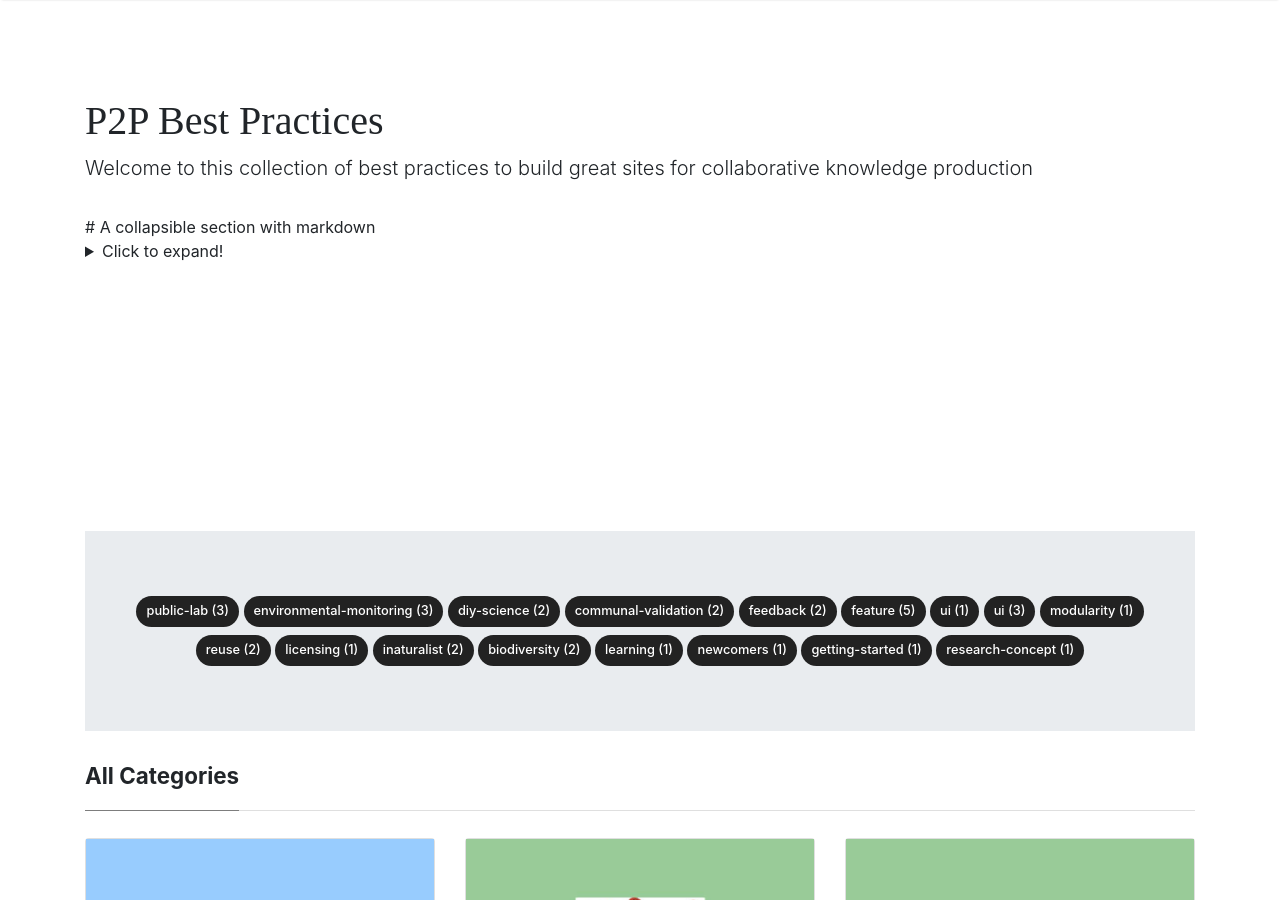
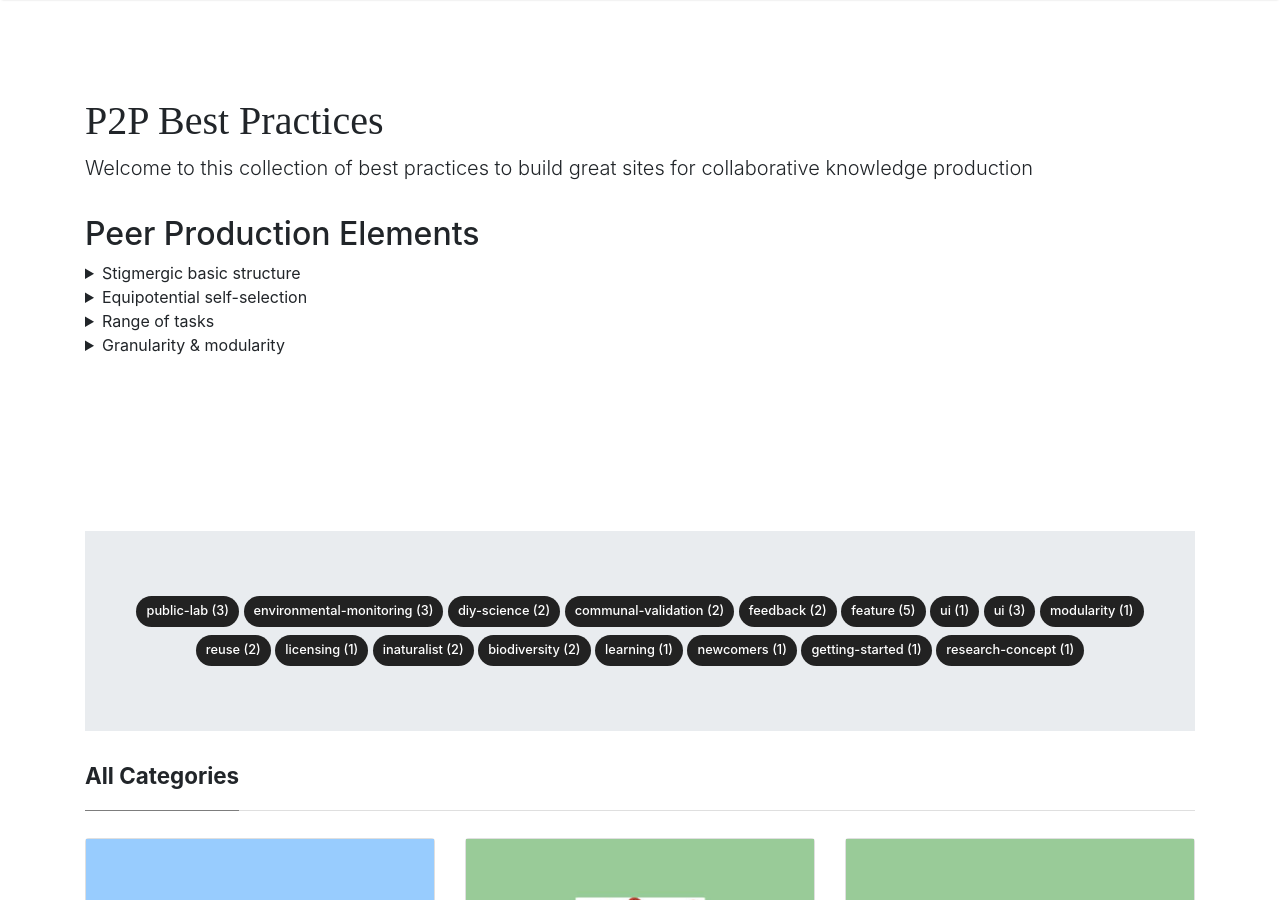
Before and after one commit to PeerProducedResearch/best-practices, a Jekyll site: the page built from index.html, in a window 1280 px wide and 900 px high. Built offline with Jekyll 4.4.1, drawn with Linux system fonts in a browser that asks for light colours; nearby versions of some CDN libraries; some web fonts are replaced; the list of posts is cut into pages by our own code.

Commit message:
Update index.html

```diff
--- a/index.html
+++ b/index.html
@@ -3,13 +3,23 @@ layout: default
 title: Home
 ---
 
-# A collapsible section with markdown
+<h2>Peer Production Elements</h2>
 <details>
-  <summary>Click to expand!</summary>
+  <summary>Stigmergic basic structure</summary>
+  <p> tbd </p>
+</details>
 
-  ## Heading
-  1. A numbered
-  2. list
-     * With some
-     * Sub bullets
+<details>
+  <summary>Equipotential self-selection</summary>
+  <p> tbd </p>
 </details>
+
+<details>
+  <summary>Range of tasks</summary>
+  <p> tbd </p>
+</details>
+
+<details>
+  <summary>Granularity & modularity</summary>
+  <p> tbd </p>
+</details>
```
